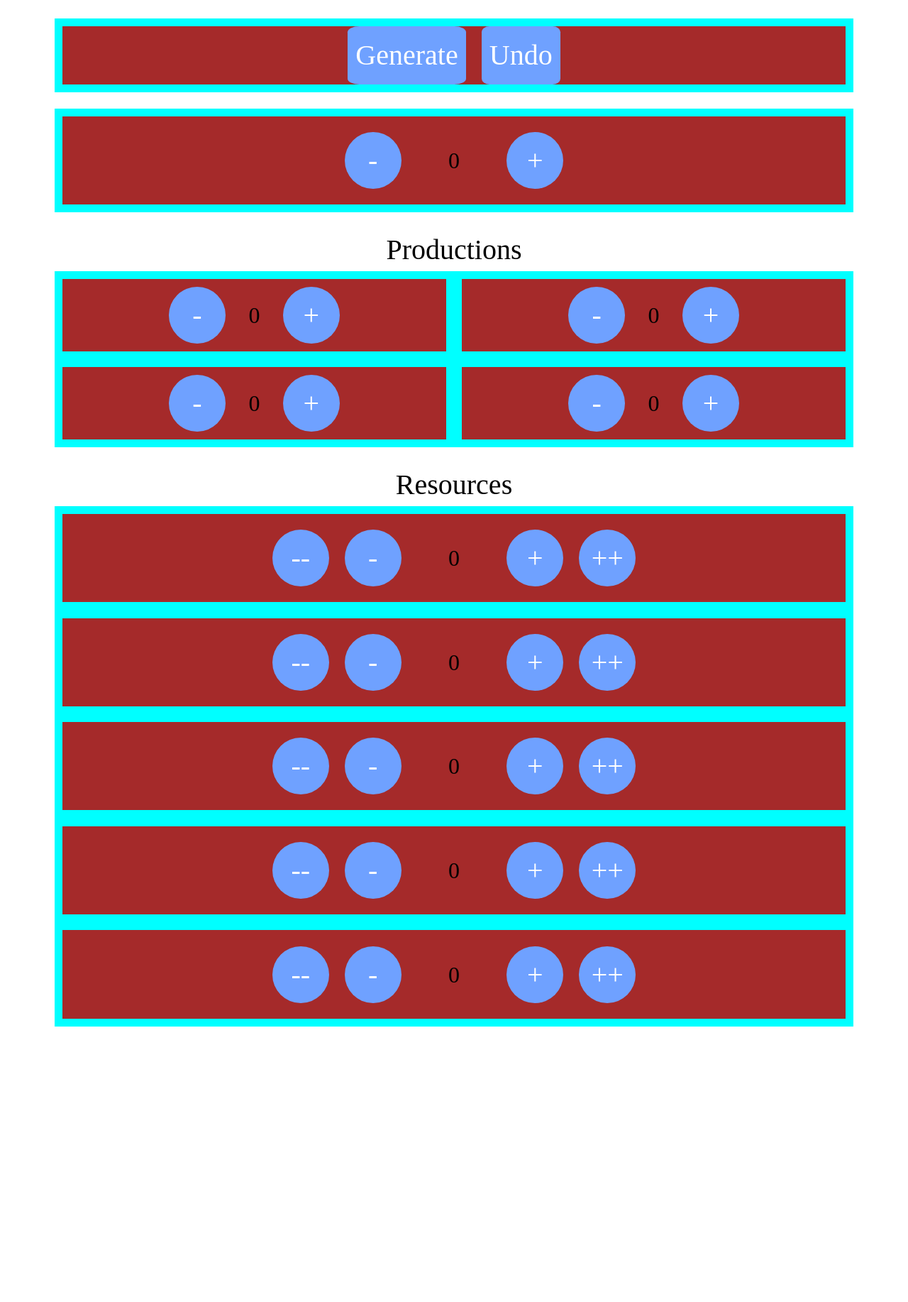
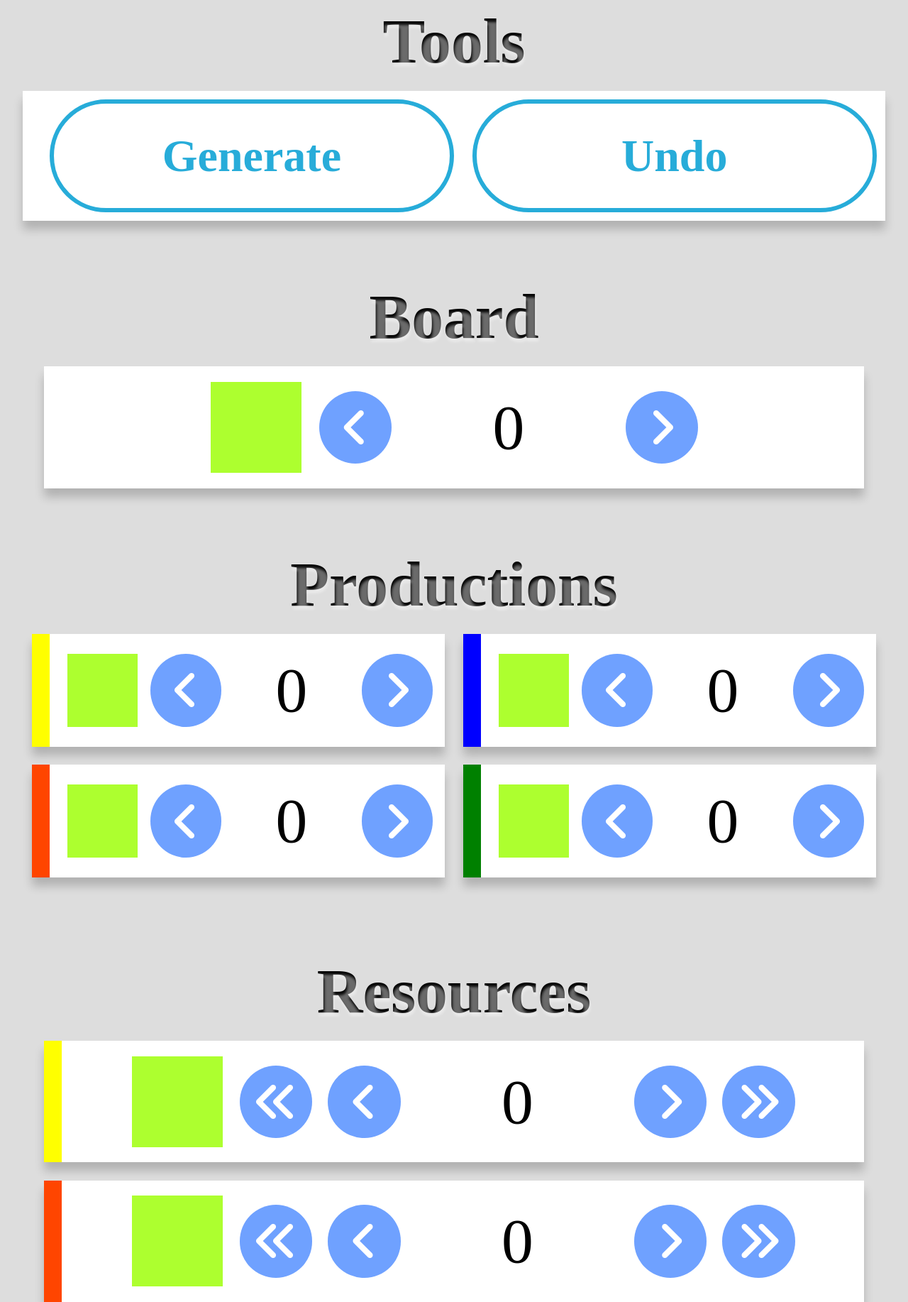
Before and after one commit to norosi-wolf/mars-ares, a plain HTML site: page index.html in a window 1280 px wide. Shown: the top 1834 px of the page at 71% size. Before the commit the page ends 1468 px from the top, so only its background shows below. Drawn offline with Linux system fonts and the light colour scheme; a web font is replaced by a local one.

Commit message:
Add files via upload

```diff
--- a/css/style.css
+++ b/css/style.css
@@ -1,28 +1,40 @@
+@font-face {
+	font-family: 'M PLUS Rounded 1c';
+	src: url(../webfonts/MPLUSRounded1c-Regular.ttf);
+}
 
 .display-none {
     display:none;
 }
 
+html {
+    overflow:scroll;
+    overflow-x: hidden;
+}
+
 body {
-    font-family: "RocknRoll One" ;
-    font-size: 40px;
+    font-family: "M PLUS Rounded 1c" ;
+    font-size: 15vw;
+    background-color: #DDDDDD;
+    height: auto;
+    overflow-x: hidden;
+    user-select: none;
 }
 
 main {
-    padding: 1%;
     position: absolute;
     left: 50%;
     margin-top: 1%;
     margin-right: -50%;
     transform: translateX(-50%);
-    width: 90%;
-    height: 90%;
+    width: 95vw;
+    height: auto;
 }
 
 .box {
-    width: 100%;
+    width: 95vw;
     height: auto;
-    padding-bottom: 2%;
+    margin-bottom: 7vw;
 }
 
 .row {
@@ -42,42 +54,50 @@ main {
 }
 
 .content-single {
-    width: 100%;
+    width: 95%;
     height: auto;
-    background-color: aqua;
+    background-color: white;
     padding: 1%;
 
     text-align: center;
-    margin-left: auto;
-    margin-right: auto;
+    margin: 0 auto;
+    margin-bottom: 2vw;
+
+    box-shadow: 0 1vw 1vw 0 rgba(0, 0, 0, .2);
 }
 
 .content-double {
-    width: 50%;
+    width: 46vw;
     height: auto;
-    background-color: aqua;
+    background-color: white;
     padding: 1%;
 
     text-align: center;
-    margin-left: auto;
-    margin-right: auto;
+    margin-left: 1vw;
+    margin-right: 1vw;
+
+    margin-bottom: 2vw;
+
+    box-shadow: 0 1vw 1vw 0 rgba(0, 0, 0, .2);
 }
 
 .content {
     width: 100%;
     height: auto;
     padding: 1%;
-    background-color: aqua;
+    background-color: white;
 
     text-align: center;
     margin-left: auto;
     margin-right: auto;
+
+    box-shadow: 0 1vw 1vw 0 rgba(0, 0, 0, .2);
 }
 
 .content-inner {
     width: 100%;
     height: 100%;
-    background-color:brown;
+    background-color:white;
 }
 
 .content-button {
@@ -87,9 +107,10 @@ main {
     text-decoration: none;
     margin: 2% 0;
     display: inline-block;
-    width: 10vh;
-    height: 10vh;
-    font-size: 5vh;
+    width: 8vw;
+    height: 8vw;
+    font-size: 5vw;
+    font-weight: bold;
     display: flex;
     align-items: center;
     justify-content: center;
@@ -98,29 +119,95 @@ main {
     margin-right: 1%;
 }
 .content-button:active {
-    background: red;
-    color: #FFF;
+	color: #fff;
+	background: pink;
 }
 
 .content-event-button {
-    border-radius: 10%;
-    background: #6fa1ff;
-    color: #FFF;
-    text-decoration: none;
-    display: inline-block;
-    padding: 1%;
-    margin-left: 1%;
-    margin-right: 1%;
+	display: block;
+	text-align: center;
+	text-decoration: none;
+	width: 50vw;
+	margin: auto;
+	padding: 2vw 8vw;
+	font-weight: bold;
+	border: 0.5vw solid #27acd9;
+	color: #27acd9;
+	border-radius: 100vw;
+	transition: 0.5s;
+    font-size: 5vw;
+    margin-left: 2vw;
+}
 
+.content-event-button:active  {
+	color: #fff;
+	background: #27acd9;
 }
-.content-event-button:active {
-    background: red;
-    color: #FFF;
-}
+
 
 .content-text {
     display: inline-block;
-    font-size: 80%;
+    font-size: 7vw;
     padding-left: 5%;
     padding-right: 5%;
 }
+
+.box-title {
+	font-size:7vw;
+	text-align:center;
+	line-height:7vw;
+	font-weight:bold;
+	color: transparent;
+	background : rgba(0,0,0,1);
+	text-shadow :
+		0 0 1vw rgba(255,255,255,0.05),
+		0.1vw 0.4vw 0.3vw rgba(255,255,255,0.4);
+	-webkit-background-clip : text;
+    margin-bottom: 2vw;
+    font-weight: bold;
+}
+
+.line-mc {
+    border-left: 2vw solid yellow;
+}
+
+.line-card {
+    border-left: 2vw solid blue;
+}
+
+.line-heat {
+    border-left: 2vw solid orangered;
+}
+
+.line-plant {
+    border-left: 2vw solid green;
+}
+
+.line-steel {
+    border-left: 2vw solid brown;
+}
+
+.line-titanium {
+    border-left: 2vw solid #999999;
+}
+
+.icon {
+    width: 8vw;
+    height: 8vw;
+    background-color: greenyellow;
+    margin-right: 1vw;
+    margin-left: 1vw;
+}
+
+.content-text-num {
+    width: 15vw;
+}
+
+.content-single .content-text-num {
+    width: 24vw;
+}
+
+.content-single .icon {
+    width: 10vw;
+    height: 10vw;
+}
--- a/index.html
+++ b/index.html
@@ -5,6 +5,7 @@
     <meta charset="UTF-8">
     <meta name="viewport" content="width=device-width,initial-scale=1">
     <title>Ares</title>
+    <link href="./css/all.min.css" rel="stylesheet">
     <link rel="stylesheet" href="./css/sanitize.css">
     <link rel="stylesheet" href="./css/style.css">
     <script src="./js/jquery-3.7.1.min.js"></script>
@@ -21,6 +22,9 @@
 <main>
 
     <div class="box">
+        <div class="center">
+            <div class="box-title">Tools</div>
+        </div>
         <div class="content">
             <div class="content-inner">
                 <div class="center">
@@ -33,12 +37,16 @@
 
     <!-- TR -->
     <div class="box">
+        <div class="center">
+            <div class="box-title">Board</div>
+        </div>
         <div class="content-single">
             <div class="content-inner">
                 <div class="center">
-                    <a href="javascript:void(0)" class="content-button" id="tr-m">-</a>
-                    <div class="content-text" id="tr-v">0</div>
-                    <a href="javascript:void(0)" class="content-button" id="tr-p">+</a>
+                    <div class="icon"></div>
+                    <a href="javascript:void(0)" class="fa-solid fa-angle-left content-button" id="tr-m"></a>
+                    <div class="content-text content-text-num" id="tr-v">0</div>
+                    <a href="javascript:void(0)" class="fa-solid fa-angle-right content-button" id="tr-p"></a>
                 </div>
             </div>
         </div>
@@ -47,51 +55,55 @@
     <!-- Productions -->
     <div class="box">
         <div class="center">
-            Productions
+            <div class="box-title">Productions</div>
         </div>
         <div class="row">
-            <div class="content-double">
+            <div class="content-double line-mc">
                 <div class="content-inner">
                     <div class="row">
                         <div class="center">
-                            <a href="javascript:void(0)" class="content-button" id="pMc-m">-</a>
-                            <div class="content-text" id="pMc-v">0</div>
-                            <a href="javascript:void(0)" class="content-button" id="pMc-p">+</a>
+                            <div class="icon"></div>
+                            <a href="javascript:void(0)" class="fa-solid fa-angle-left content-button" id="pMc-m"></a>
+                            <div class="content-text content-text-num" id="pMc-v">0</div>
+                            <a href="javascript:void(0)" class="fa-solid fa-angle-right content-button" id="pMc-p"></a>
                         </div>
                     </div>
                 </div>
             </div>
-            <div class="content-double">
+            <div class="content-double line-card">
                 <div class="content-inner">
                     <div class="row">
                         <div class="center">
-                            <a href="javascript:void(0)" class="content-button" id="pCard-m">-</a>
-                            <div class="content-text" id="pCard-v">0</div>
-                            <a href="javascript:void(0)" class="content-button" id="pCard-p">+</a>
+                            <div class="icon"></div>
+                            <a href="javascript:void(0)" class="fa-solid fa-angle-left content-button" id="pCard-m"></a>
+                            <div class="content-text content-text-num" id="pCard-v">0</div>
+                            <a href="javascript:void(0)" class="fa-solid fa-angle-right content-button" id="pCard-p"></a>
                         </div>
                     </div>
                 </div>
             </div>
         </div>
         <div class="row">
-            <div class="content-double">
+            <div class="content-double line-heat">
                 <div class="content-inner">
                     <div class="row">
                         <div class="center">
-                            <a href="javascript:void(0)" class="content-button" id="pHeat-m">-</a>
-                            <div class="content-text" id="pHeat-v">0</div>
-                            <a href="javascript:void(0)" class="content-button" id="pHeat-p">+</a>
+                            <div class="icon"></div>
+                            <a href="javascript:void(0)" class="fa-solid fa-angle-left content-button" id="pHeat-m"></a>
+                            <div class="content-text content-text-num" id="pHeat-v">0</div>
+                            <a href="javascript:void(0)" class="fa-solid fa-angle-right content-button" id="pHeat-p"></a>
                         </div>
                     </div>
                 </div>
             </div>
-            <div class="content-double">
+            <div class="content-double line-plant">
                 <div class="content-inner">
                     <div class="row">
                         <div class="center">
-                            <a href="javascript:void(0)" class="content-button" id="pPlant-m">-</a>
-                            <div class="content-text" id="pPlant-v">0</div>
-                            <a href="javascript:void(0)" class="content-button" id="pPlant-p">+</a>
+                            <div class="icon"></div>
+                            <a href="javascript:void(0)" class="fa-solid fa-angle-left content-button" id="pPlant-m"></a>
+                            <div class="content-text content-text-num" id="pPlant-v">0</div>
+                            <a href="javascript:void(0)" class="fa-solid fa-angle-right content-button" id="pPlant-p"></a>
                         </div>
                     </div>
                 </div>
@@ -102,60 +114,65 @@
     <!-- Resources -->
     <div class="box">
         <div class="center">
-            Resources
+            <div class="box-title">Resources</div>
         </div>
-        <div class="content-single">
+        <div class="content-single line-mc">
             <div class="content-inner">
                 <div class="center">
-                    <a href="javascript:void(0)" class="content-button" id="rMc-mm">--</a>
-                    <a href="javascript:void(0)" class="content-button" id="rMc-m">-</a>
-                    <div class="content-text" id="rMc-v">0</div>
-                    <a href="javascript:void(0)" class="content-button" id="rMc-p">+</a>
-                    <a href="javascript:void(0)" class="content-button" id="rMc-pp">++</a>
+                    <div class="icon"></div>
+                    <a href="javascript:void(0)" class="fa-solid fa-angles-left content-button" id="rMc-mm"></a>
+                    <a href="javascript:void(0)" class="fa-solid fa-angle-left content-button" id="rMc-m"></a>
+                    <div class="content-text content-text-num" id="rMc-v">0</div>
+                    <a href="javascript:void(0)" class="fa-solid fa-angle-right content-button" id="rMc-p"></a>
+                    <a href="javascript:void(0)" class="fa-solid fa-angles-right content-button" id="rMc-pp"></a>
                 </div>
             </div>
         </div>
-        <div class="content-single">
+        <div class="content-single line-heat">
             <div class="content-inner">
                 <div class="center">
-                    <a href="javascript:void(0)" class="content-button" id="rHeat-mm">--</a>
-                    <a href="javascript:void(0)" class="content-button" id="rHeat-m">-</a>
-                    <div class="content-text" id="rHeat-v">0</div>
-                    <a href="javascript:void(0)" class="content-button" id="rHeat-p">+</a>
-                    <a href="javascript:void(0)" class="content-button" id="rHeat-pp">++</a>
+                    <div class="icon"></div>
+                    <a href="javascript:void(0)" class="fa-solid fa-angles-left content-button" id="rHeat-mm"></a>
+                    <a href="javascript:void(0)" class="fa-solid fa-angle-left content-button" id="rHeat-m"></a>
+                    <div class="content-text content-text-num" id="rHeat-v">0</div>
+                    <a href="javascript:void(0)" class="fa-solid fa-angle-right content-button" id="rHeat-p"></a>
+                    <a href="javascript:void(0)" class="fa-solid fa-angles-right content-button" id="rHeat-pp"></a>
                 </div>
             </div>
         </div>
-        <div class="content-single">
+        <div class="content-single line-plant">
             <div class="content-inner">
                 <div class="center">
-                    <a href="javascript:void(0)" class="content-button" id="rPlant-mm">--</a>
-                    <a href="javascript:void(0)" class="content-button" id="rPlant-m">-</a>
-                    <div class="content-text" id="rPlant-v">0</div>
-                    <a href="javascript:void(0)" class="content-button" id="rPlant-p">+</a>
-                    <a href="javascript:void(0)" class="content-button" id="rPlant-pp">++</a>
+                    <div class="icon"></div>
+                    <a href="javascript:void(0)" class="fa-solid fa-angles-left content-button" id="rPlant-mm"></a>
+                    <a href="javascript:void(0)" class="fa-solid fa-angle-left content-button" id="rPlant-m"></a>
+                    <div class="content-text content-text-num" id="rPlant-v">0</div>
+                    <a href="javascript:void(0)" class="fa-solid fa-angle-right content-button" id="rPlant-p"></a>
+                    <a href="javascript:void(0)" class="fa-solid fa-angles-right content-button" id="rPlant-pp"></a>
                 </div>
             </div>
         </div>
-        <div class="content-single">
+        <div class="content-single line-steel">
             <div class="content-inner">
                 <div class="center">
-                    <a href="javascript:void(0)" class="content-button" id="rSteel-mm">--</a>
-                    <a href="javascript:void(0)" class="content-button" id="rSteel-m">-</a>
-                    <div class="content-text" id="rSteel-v">0</div>
-                    <a href="javascript:void(0)" class="content-button" id="rSteel-p">+</a>
-                    <a href="javascript:void(0)" class="content-button" id="rSteel-pp">++</a>
+                    <div class="icon"></div>
+                    <a href="javascript:void(0)" class="fa-solid fa-angles-left content-button" id="rSteel-mm"></a>
+                    <a href="javascript:void(0)" class="fa-solid fa-angle-left content-button" id="rSteel-m"></a>
+                    <div class="content-text content-text-num" id="rSteel-v">0</div>
+                    <a href="javascript:void(0)" class="fa-solid fa-angle-right content-button" id="rSteel-p"></a>
+                    <a href="javascript:void(0)" class="fa-solid fa-angles-right content-button" id="rSteel-pp"></a>
                 </div>
             </div>
         </div>
-        <div class="content-single">
+        <div class="content-single line-titanium">
             <div class="content-inner">
                 <div class="center">
-                    <a href="javascript:void(0)" class="content-button" id="rTitanium-mm">--</a>
-                    <a href="javascript:void(0)" class="content-button" id="rTitanium-m">-</a>
-                    <div class="content-text" id="rTitanium-v">0</div>
-                    <a href="javascript:void(0)" class="content-button" id="rTitanium-p">+</a>
-                    <a href="javascript:void(0)" class="content-button" id="rTitanium-pp">++</a>
+                    <div class="icon"></div>
+                    <a href="javascript:void(0)" class="fa-solid fa-angles-left content-button" id="rTitanium-mm"></a>
+                    <a href="javascript:void(0)" class="fa-solid fa-angle-left content-button" id="rTitanium-m"></a>
+                    <div class="content-text content-text-num" id="rTitanium-v">0</div>
+                    <a href="javascript:void(0)" class="fa-solid fa-angle-right content-button" id="rTitanium-p"></a>
+                    <a href="javascript:void(0)" class="fa-solid fa-angles-right content-button" id="rTitanium-pp"></a>
                 </div>
             </div>
         </div>
```
Also changed, not shown: js/app.js (+11 -2 lines), css/all.min.css (added), webfonts/fa-solid-900.ttf (added), webfonts/fa-solid-900.woff2 (added), 1 other file.
